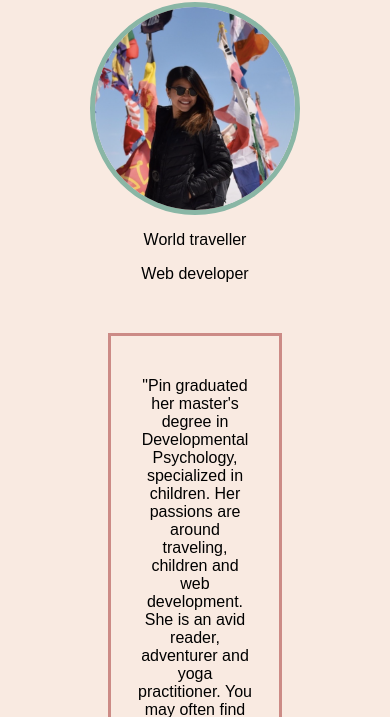
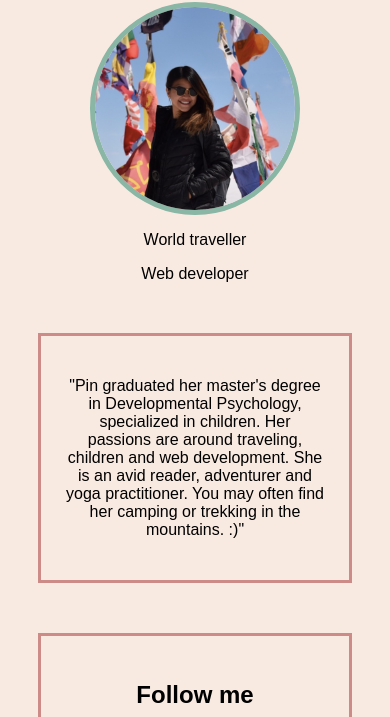
Before and after one commit to pinplengpai/profile, a plain HTML site: page index.html in a window 390 px wide. Shown: the part 60-777 px from the top of the page. Drawn offline with Linux system fonts and the light colour scheme; a web font is replaced by a local one.

Commit message:
Update my profile to be able to read on iphone properly

```diff
--- a/style.css
+++ b/style.css
@@ -50,7 +50,7 @@ p {
 
 .box {
     border: 3px solid #CC8B86;
-    margin: 50px 100px 50px 100px;
+    margin: 50px 30px;
     padding: 25px;
 }
 
```
